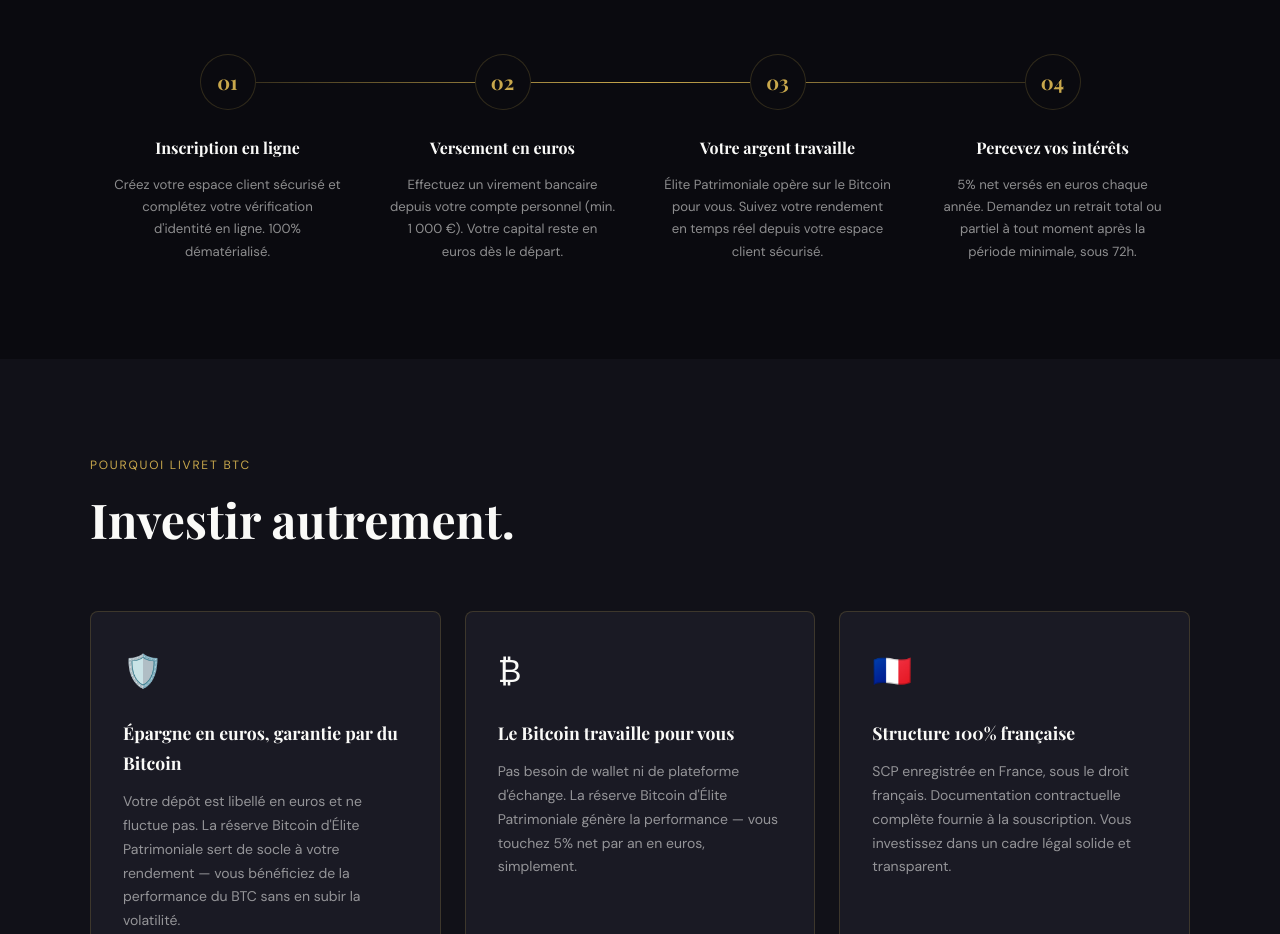
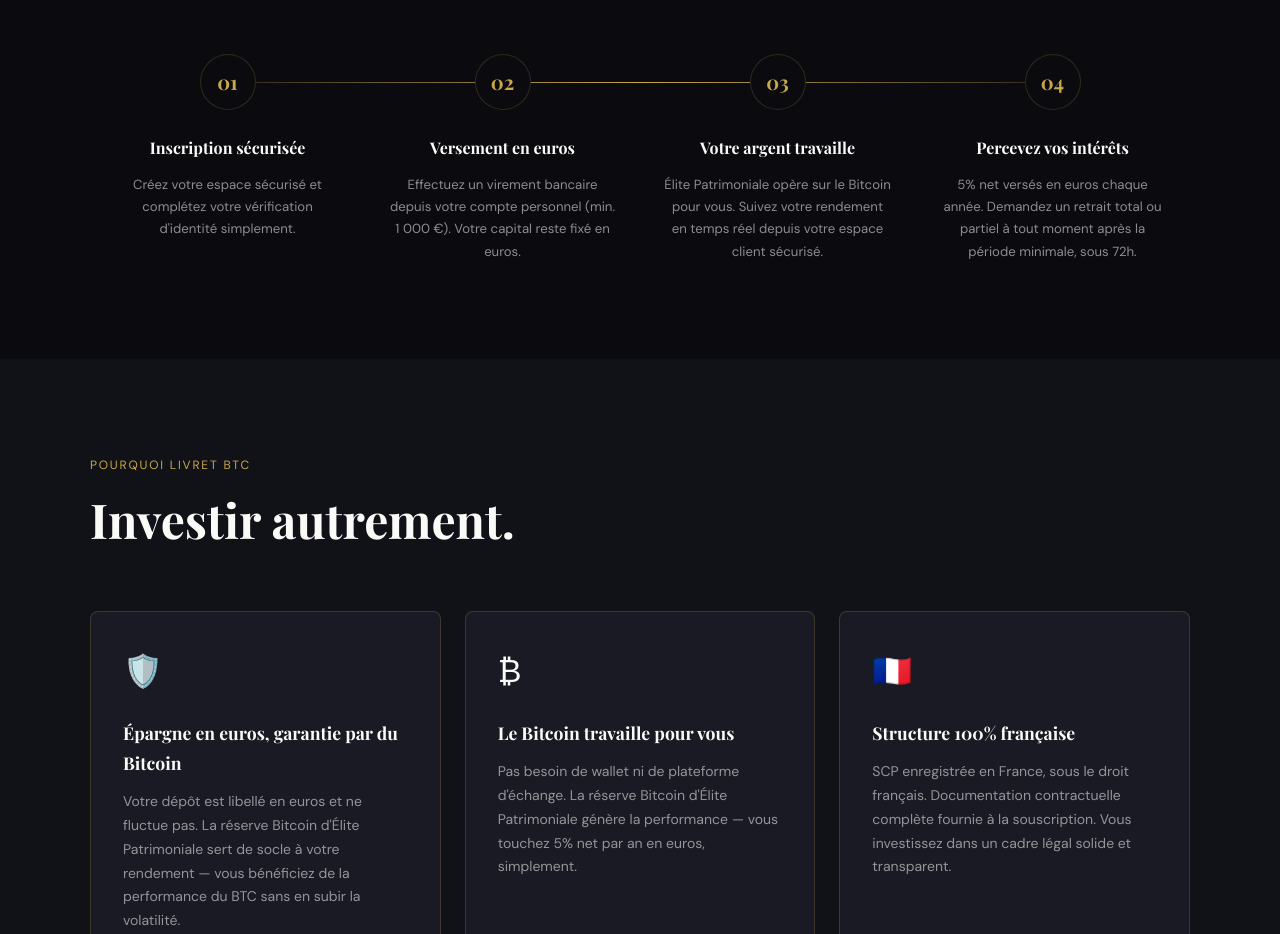
Before and after one commit to shenronzz/livret-btc, a plain HTML site: page index.html in a window 1280 px wide. Shown: the part 2720-3654 px from the top of the page. Drawn offline with nearby package versions, Linux system fonts and the light colour scheme.

Commit message:
Update index.html

```diff
--- a/index.html
+++ b/index.html
@@ -1069,13 +1069,13 @@
     <div class="steps reveal">
       <div class="step">
         <div class="step-num">01</div>
-        <h3>Inscription en ligne</h3>
-        <p>Créez votre espace client sécurisé et complétez votre vérification d'identité en ligne. 100% dématérialisé.</p>
+        <h3>Inscription sécurisée</h3>
+        <p>Créez votre espace sécurisé et complétez votre vérification d'identité simplement.</p>
       </div>
       <div class="step">
         <div class="step-num">02</div>
         <h3>Versement en euros</h3>
-        <p>Effectuez un virement bancaire depuis votre compte personnel (min. 1 000 €). Votre capital reste en euros dès le départ.</p>
+        <p>Effectuez un virement bancaire depuis votre compte personnel (min. 1 000 €). Votre capital reste fixé en euros.</p>
       </div>
       <div class="step">
         <div class="step-num">03</div>
```
